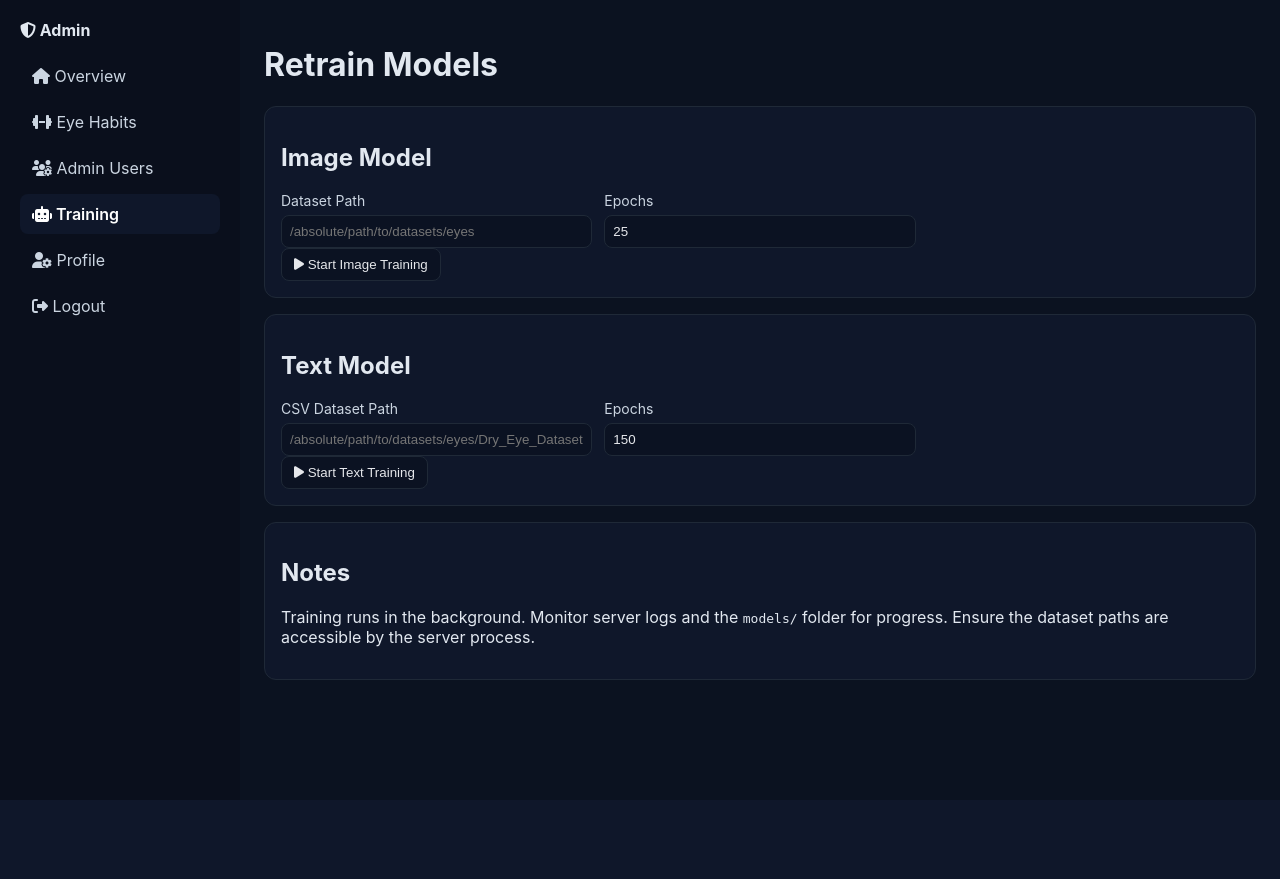
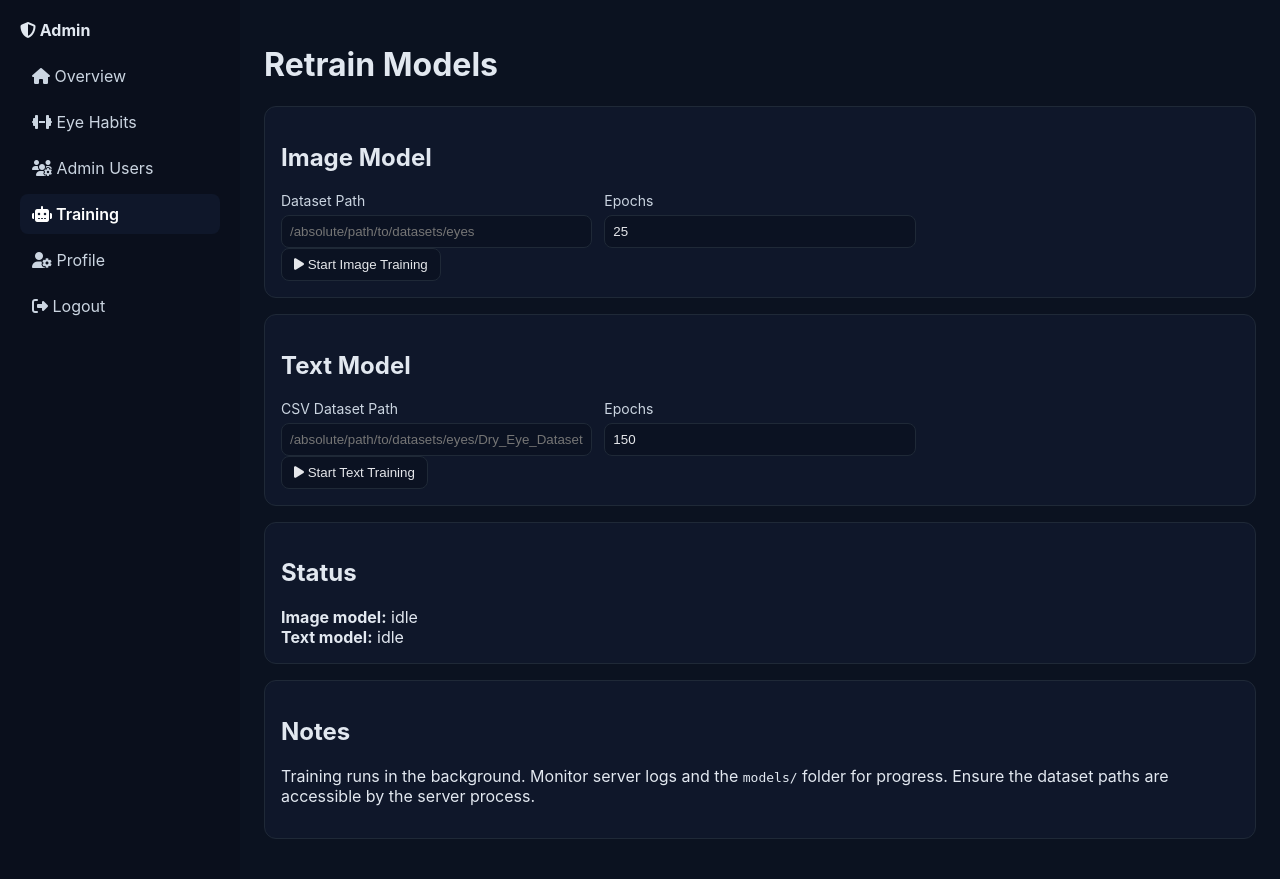
Before and after one commit to rushgit99x/BlinkWell-test, a Flask app: page /admin/training in a window 1280 px wide. Before the commit the page ends 800 px from the top, so only its background shows below. Run offline with Flask 3, Linux system fonts and the light colour scheme; the visitor is signed in with stand-in values (Sample User, id 1); data that the repository does not hold is empty; some libraries are stand-ins or nearby versions.

Commit message:
Add training status tracking and real-time progress updates
Co-authored-by: rushaffi84 <rushaffi84@gmail.com>

```diff
--- a/routes/admin.py
+++ b/routes/admin.py
@@ -1,4 +1,4 @@
-from flask import Blueprint, render_template, request, redirect, url_for, flash, session, current_app
+from flask import Blueprint, render_template, request, redirect, url_for, flash, session, current_app, jsonify
 from werkzeug.utils import secure_filename
 from flask_login import login_required
 from models.admin import (
@@ -236,6 +236,12 @@ def profile():
 
 
 # Training and datasets -----------------------------------------------------
+_training_status = {
+	'image': {'running': False, 'started_at': None, 'ended_at': None, 'message': ''},
+	'text': {'running': False, 'started_at': None, 'ended_at': None, 'message': ''},
+}
+
+
 @admin_bp.route('/training', methods=['GET', 'POST'])
 def training():
 	guard = _require_admin()
@@ -246,23 +252,48 @@ def training():
 		text_dataset = request.form.get('text_dataset_path')
 		image_epochs = int(request.form.get('image_epochs') or 25)
 		text_epochs = int(request.form.get('text_epochs') or 150)
-		import subprocess, sys
+		import subprocess, sys, datetime
 		try:
 			if image_dataset:
-				subprocess.Popen([
+				_training_status['image'] = {'running': True, 'started_at': datetime.datetime.utcnow().isoformat() + 'Z', 'ended_at': None, 'message': 'Training image model...'}
+				proc = subprocess.Popen([
 					sys.executable, 'train_model.py', '--dataset_path', image_dataset, '--epochs', str(image_epochs), '--model_save_path', 'models/best_eye_model.pth', '--plot_results'
 				])
+				# Detach a lightweight waiter that flips status when done
+				def _wait_image(p):
+					code = p.wait()
+					_training_status['image']['running'] = False
+					_training_status['image']['ended_at'] = datetime.datetime.utcnow().isoformat() + 'Z'
+					_training_status['image']['message'] = 'Training completed' if code == 0 else f'Training failed (exit {code})'
+				import threading
+				threading.Thread(target=_wait_image, args=(proc,), daemon=True).start()
 				log_admin_activity(session['admin']['id'], 'train_image_model', f"dataset={image_dataset}, epochs={image_epochs}")
 			if text_dataset:
-				subprocess.Popen([
+				_training_status['text'] = {'running': True, 'started_at': datetime.datetime.utcnow().isoformat() + 'Z', 'ended_at': None, 'message': 'Training text model...'}
+				proc2 = subprocess.Popen([
 					sys.executable, 'train_text_model.py', '--dataset_path', text_dataset, '--epochs', str(text_epochs), '--model_save_path', 'models/best_text_model.pth'
 				])
+				def _wait_text(p):
+					code = p.wait()
+					_training_status['text']['running'] = False
+					_training_status['text']['ended_at'] = datetime.datetime.utcnow().isoformat() + 'Z'
+					_training_status['text']['message'] = 'Training completed' if code == 0 else f'Training failed (exit {code})'
+				import threading
+				threading.Thread(target=_wait_text, args=(proc2,), daemon=True).start()
 				log_admin_activity(session['admin']['id'], 'train_text_model', f"dataset={text_dataset}, epochs={text_epochs}")
 			flash('Training started in background. Check logs and models directory for progress.', 'info')
 		except Exception as exc:
 			flash(f'Failed to start training: {exc}', 'error')
 		return redirect(url_for('admin.training'))
 	return render_template('admin/training.html', admin=session['admin'])
+
+
+@admin_bp.route('/training/status')
+def training_status():
+	guard = _require_admin()
+	if guard:
+		return guard
+	return jsonify(_training_status)
 
 
 @admin_bp.route('/datasets/images', methods=['GET', 'POST'])
--- a/templates/admin/training.html
+++ b/templates/admin/training.html
@@ -57,6 +57,38 @@
             </section>
 
             <section class="form-section">
+                <h2>Status</h2>
+                <div id="status">
+                    <div><strong>Image model:</strong> <span id="status-image">idle</span></div>
+                    <div><strong>Text model:</strong> <span id="status-text">idle</span></div>
+                </div>
+                <div id="status-note" style="margin-top:8px;color:#93c5fd;display:none;">Training completed</div>
+            </section>
+
+            <script>
+            async function pollStatus(){
+                try{
+                    const res = await fetch("{{ url_for('admin.training_status') }}", {cache: 'no-store'});
+                    if(!res.ok) return;
+                    const data = await res.json();
+                    const img = data.image || {}; const txt = data.text || {};
+                    const imgMsg = img.running ? 'running' : (img.message || 'idle');
+                    const txtMsg = txt.running ? 'running' : (txt.message || 'idle');
+                    document.getElementById('status-image').textContent = imgMsg;
+                    document.getElementById('status-text').textContent = txtMsg;
+                    const done = (!img.running && (img.ended_at || img.message)) || (!txt.running && (txt.ended_at || txt.message));
+                    if(done){
+                        const note = document.getElementById('status-note');
+                        note.style.display = 'block';
+                        note.textContent = 'Training completed';
+                    }
+                }catch(e){/* ignore */}
+            }
+            setInterval(pollStatus, 3000);
+            pollStatus();
+            </script>
+
+            <section class="form-section">
                 <h2>Notes</h2>
                 <p>Training runs in the background. Monitor server logs and the <code>models/</code> folder for progress. Ensure the dataset paths are accessible by the server process.</p>
             </section>
```
